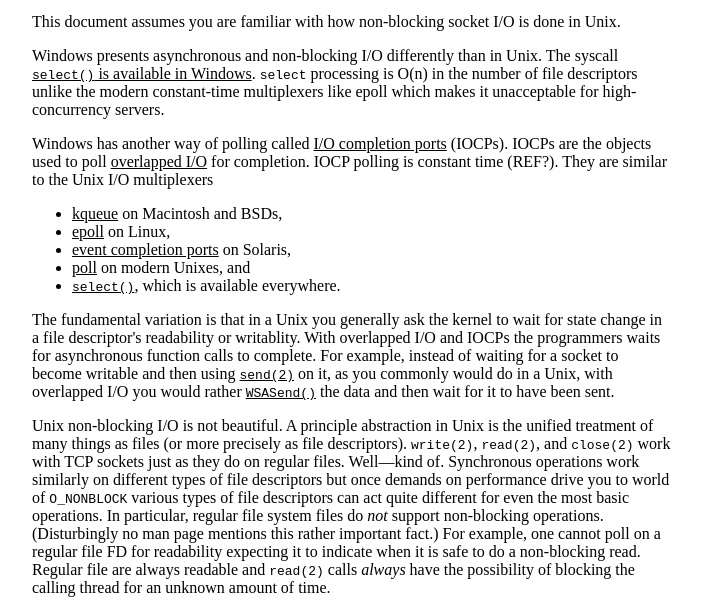
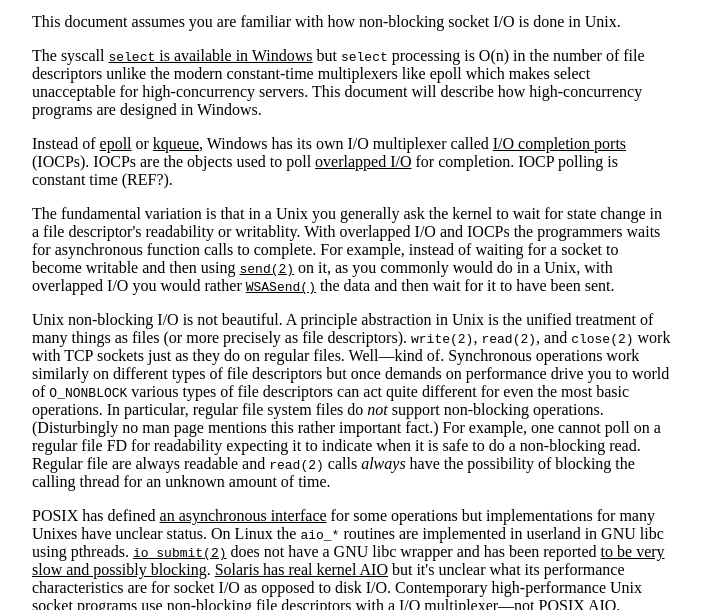
Before and after one commit to libuv/libuv, a plain HTML site: page iocp-links.html in a window 1280 px wide. Shown: the part 148-758 px from the top of the page, without its empty margins (0-701 px from the left). Drawn offline with Linux system fonts and the light colour scheme.

Commit message:
iocp-links: clean up introduction

```diff
--- a/iocp-links.html
+++ b/iocp-links.html
@@ -45,35 +45,26 @@
 <p>This document assumes you are familiar with how non-blocking socket I/O
 is done in Unix.
 
-<p>Windows presents asynchronous and non-blocking I/O differently than in Unix.
-The syscall
-<a href="http://msdn.microsoft.com/en-us/library/ms740141(v=VS.85).aspx"><code>select()</code>
-  is available in Windows</a>.
-<code>select</code> processing is O(n) in the number of file descriptors
-unlike the modern constant-time multiplexers like epoll which makes it
+<p>The syscall
+<a href="http://msdn.microsoft.com/en-us/library/ms740141(v=VS.85).aspx"><code>select</code>
+  is available in Windows</a>
+but <code>select</code> processing is O(n) in the number of file descriptors
+unlike the modern constant-time multiplexers like epoll which makes select
 unacceptable for high-concurrency servers.
+This document will describe how high-concurrency programs are
+designed in Windows.
 
 <p>
-Windows has another way of polling called
+Instead of <a href="http://en.wikipedia.org/wiki/Epoll">epoll</a>
+or
+<a href="http://en.wikipedia.org/wiki/Kqueue">kqueue</a>,
+Windows has its own I/O multiplexer  called
 <a href="http://msdn.microsoft.com/en-us/library/aa365198(VS.85).aspx">I/O completion ports</a>
 (IOCPs). IOCPs are the objects used to poll
 <a href="http://msdn.microsoft.com/en-us/library/ms686358(v=vs.85).aspx">overlapped I/O</a>
 for completion. IOCP polling is constant time (REF?).
-They are similar to the Unix I/O multiplexers
-<ul>
-  <li> <a
-  href="http://en.wikipedia.org/wiki/Kqueue">kqueue</a> on Macintosh and
-BSDs,
-  <li> <a href="http://en.wikipedia.org/wiki/Epoll">epoll</a>
-  on Linux,
-  <li> <a
-  href="http://developers.sun.com/solaris/articles/event_completion.html">event
-  completion ports</a> on Solaris,
-  <li> <a href="">poll</a> on modern Unixes, and
-  <li> <a
-    href="http://www.kernel.org/doc/man-pages/online/pages/man2/select.2.html"><code>select()</code></a>,
-  which is available everywhere.
-</ul>
+
+<p>
 The fundamental variation is that in a Unix you generally ask the kernel to
 wait for state change in a file descriptor's readability or writablity. With
 overlapped I/O and IOCPs the programmers waits for asynchronous function
```
